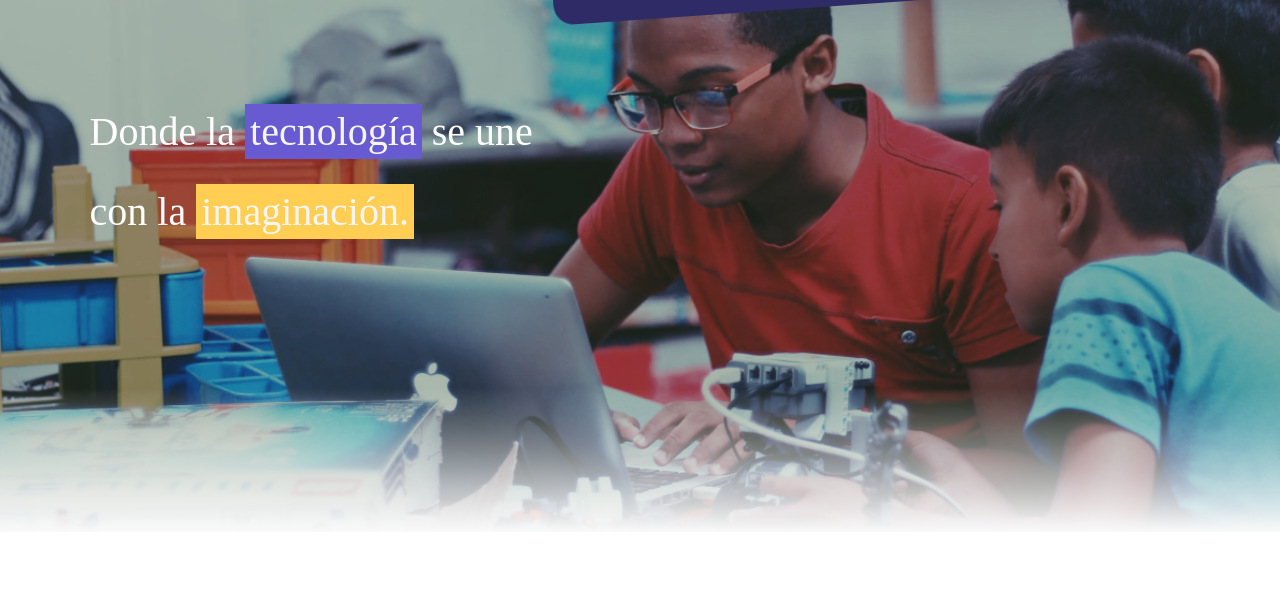
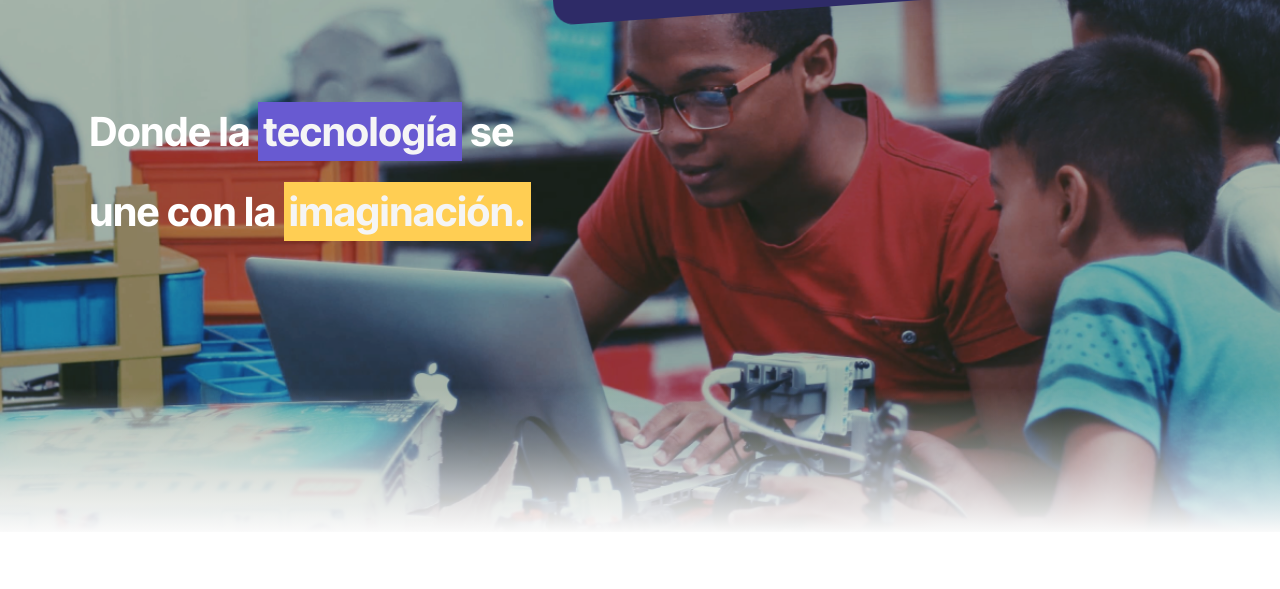
Before and after one commit to ingrid4424/Web_Clubhouse, a plain HTML site: page index.html in a window 1280 px wide. Shown: the part 188-777 px from the top of the page. Drawn offline with nearby package versions, Linux system fonts and the light colour scheme; a script that the page names is missing.

Commit message:
tipografia de google añadida

```diff
--- a/index.html
+++ b/index.html
@@ -5,7 +5,10 @@
     <meta charset="UTF-8">
     <meta http-equiv="X-UA-Compatible" content="IE=edge">
     <meta name="viewport" content="width=device-width, initial-scale=1.0">
-    <link rel="preconnect" href="/src/fonts/GorditaRegular.woff">
+    <link rel="preconnect" href="https://fonts.googleapis.com">
+    <link rel="preconnect" href="https://fonts.gstatic.com" crossorigin>
+    <link href="https://fonts.googleapis.com/css2?family=Inter+Tight:wght@100;200;300;400;500;600;700;800&display=swap"
+        rel="stylesheet">
 
     <title>Clubhouse</title>
     <link rel="stylesheet" href="style.css">
@@ -70,10 +73,9 @@
                     <button class="btn btn--outline">Quiero ser miembro</button>
                 </section>
                 <img src="src/img/index/item_2.svg" alt="item_2" class="item item_middle-down">
-                <img src="src/img/index/network.svg" alt="item_network" class="item item_right-middle">
+
             </article>
             <article class="row columns">
-                <img src="src/img/index/makespace.svg" alt="item_makespace" class="item item_left-middle">
                 <section class="row__two justify justify__center">
                     <h1 class="title">Conviértete en <span class="span span--bg4">mentor</span></h1>
                     <p>El clubhouse es un espacio diseñado para fomentar el
--- a/style.scss
+++ b/style.scss
@@ -8,10 +8,13 @@ $text-color : #444444;
 $black : #000000;
 $white : #ffffff;
 
+
+
 html, body, body div, span, object, iframe, h1, h2, h3, h4, h5, h6, p, blockquote, pre, abbr, address, cite, code, del, dfn, em, img, ins, kbd, q, samp, small, strong, sub, sup, var, b, i, dl, dt, dd, ol, ul, li, fieldset, form, label, legend, table, caption, tbody, tfoot, thead, tr, th, td, article, aside, figure, footer, header, menu, nav, section, time, mark, audio, video, details, summary {
     margin: 0;
     padding: 0;
     border: 0;
+    font-family: 'Inter Tight', sans-serif;
     font-size: 100%;
     font-weight: normal;
     vertical-align: baseline;
@@ -108,12 +111,12 @@ html, body, body div, span, object, iframe, h1, h2, h3, h4, h5, h6, p, blockquot
         width: 50%;
 
         > h1{
-            font-family: 'Gordita Medium';
+
             color: $white;
             font-size: 40px;
             line-height: 80px;
             span{
-                font-family: 'Gordita Medium';
+                font-weight: 700;
             }
         }
 
@@ -527,7 +530,7 @@ html, body, body div, span, object, iframe, h1, h2, h3, h4, h5, h6, p, blockquot
 
 .title{
     font-size: 40px;
-    font-family: 'Gordita Medium';
+    font-weight: 700;
     margin-top: 15px;
     margin-bottom: 15px;
 }
```
Also changed, not shown: style.css, 1 other file.
